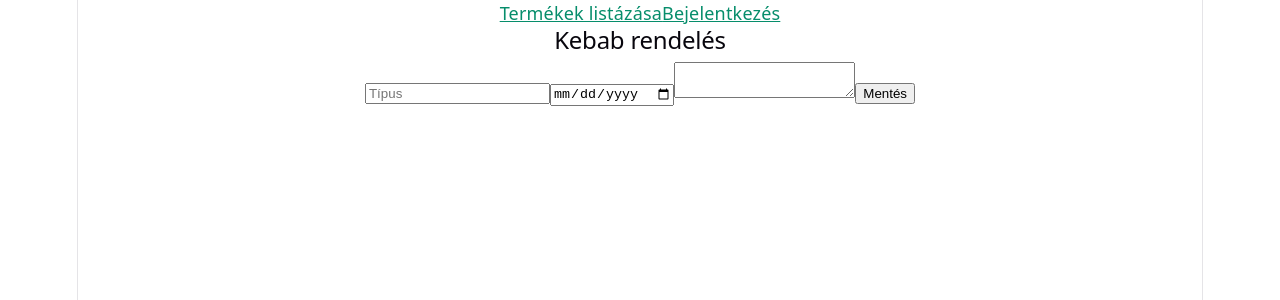
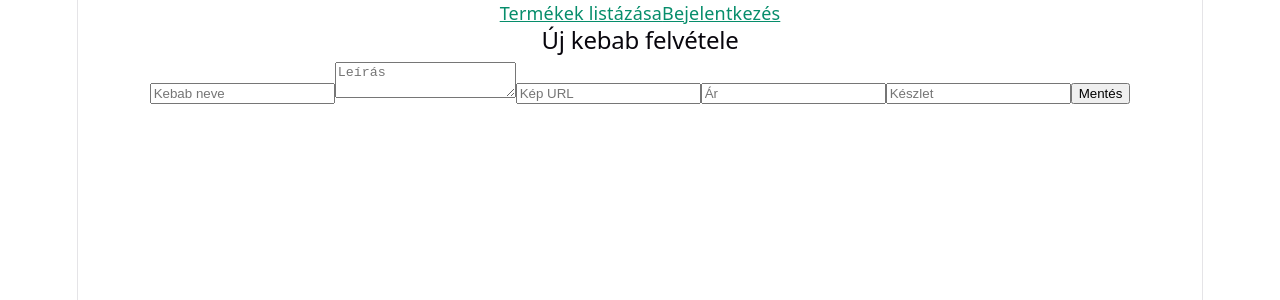
Before and after one commit to BZsombor7/react_final_project_BZS, a React (Vite) app in the folder BenedekFinal/frontend/: page /form in a window 1280 px wide. Shown: the top 300 px of the page. Built offline with nearby package versions, Linux system fonts and the light colour scheme; no server answers.

Commit message:
itemek kiiratasa kezdo + form

```diff
--- a/BenedekFinal/frontend/src/App.jsx
+++ b/BenedekFinal/frontend/src/App.jsx
@@ -34,9 +34,7 @@ function App() {
       <NavBar />
 
       <Routes>
-        <Route path="/" element={
-          <WebList webData={webData} />
-        } />
+        <Route path="/" element={<WebList webData={webData} refreshData={refreshData}/>}/>
 
         <Route path="/form" element={
           <WebForm refreshData={refreshData} />
--- a/BenedekFinal/frontend/src/components/WebForm.jsx
+++ b/BenedekFinal/frontend/src/components/WebForm.jsx
@@ -2,19 +2,23 @@ import { useRef } from 'react'
 import Swal from 'sweetalert2'
 
 const WebForm = ({ refreshData }) => {
-  const chooseRef = useRef()
-  const dateRef = useRef()
-  const notesRef = useRef()
+  const nameRef = useRef()
+  const descriptionRef = useRef()
+  const imgRef = useRef()
+  const priceRef = useRef()
+  const stockRef = useRef()
 
   const handleSubmit = async (e) => {
     e.preventDefault()
 
-    const choose = chooseRef.current.value
-    const date = dateRef.current.value
-    const notes = notesRef.current.value
+    const name = nameRef.current.value
+    const description = descriptionRef.current.value
+    const img_url = imgRef.current.value
+    const price = priceRef.current.value
+    const stock = stockRef.current.value
 
-    if (!choose || !date) {
-      Swal.fire('Hiba', 'Tölts ki mindent', 'error')
+    if (!name || !price || !stock) {
+      Swal.fire('Hiba', 'A név, ár és készlet kötelező!', 'error')
       return
     }
 
@@ -25,25 +29,29 @@ const WebForm = ({ refreshData }) => {
         authorization: localStorage.getItem('token')
       },
       body: JSON.stringify({
-        choose,
-        pickupDate: date,
-        notes
+        name,
+        description,
+        img_url,
+        price,
+        stock
       })
     })
 
     if (res.ok) {
-      Swal.fire('OK', 'Mentve', 'success')
+      Swal.fire('OK', 'Termék mentve!', 'success')
       refreshData()
     }
   }
 
   return (
     <form onSubmit={handleSubmit}>
-      <h2>Kebab rendelés</h2>
+      <h2>Új kebab felvétele</h2>
 
-      <input ref={chooseRef} placeholder="Típus" />
-      <input type="date" ref={dateRef} />
-      <textarea ref={notesRef} />
+      <input ref={nameRef} placeholder="Kebab neve" />
+      <textarea ref={descriptionRef} placeholder="Leírás" />
+      <input ref={imgRef} placeholder="Kép URL" />
+      <input ref={priceRef} type="number" placeholder="Ár" />
+      <input ref={stockRef} type="number" placeholder="Készlet" />
 
       <button>Mentés</button>
     </form>
--- a/BenedekFinal/frontend/src/components/WebItem.jsx
+++ b/BenedekFinal/frontend/src/components/WebItem.jsx
@@ -1,7 +1,7 @@
 import Swal from 'sweetalert2'
 import { useAuth } from '../context/loginContext'
 
-const WebItem = ({ item }) => {
+const WebItem = ({ item, refreshData }) => {
   const { isLogged } = useAuth()
 
   const handleDelete = async () => {
@@ -14,13 +14,25 @@ const WebItem = ({ item }) => {
 
     if (res.ok) {
       Swal.fire('Törölve', '', 'success')
+      refreshData()
     }
   }
 
   return (
     <div style={{ border: '1px solid gray', margin: 10, padding: 10 }}>
-      <h3>{item.choose}</h3>
-      <p>{item.notes}</p>
+      <h3>{item.name}</h3>
+      <p>{item.description}</p>
+
+      {item.img_url && (
+        <img
+          src={item.img_url}
+          alt={item.name}
+          style={{ width: "200px", borderRadius: "8px" }}
+        />
+      )}
+
+      <p><strong>Ár:</strong> {item.price} Ft</p>
+      <p><strong>Készlet:</strong> {item.stock} db</p>
 
       {isLogged && (
         <button onClick={handleDelete}>
--- a/BenedekFinal/frontend/src/components/WebList.jsx
+++ b/BenedekFinal/frontend/src/components/WebList.jsx
@@ -1,6 +1,6 @@
 import WebItem from "./WebItem";
 
-const WebList = ({ webData }) => {
+const WebList = ({ webData, refreshData }) => {
   const safeData = Array.isArray(webData) ? webData : [];
 
   if (safeData.length === 0) {
@@ -10,7 +10,11 @@ const WebList = ({ webData }) => {
   return (
     <div className="web-list">
       {safeData.map((item) => (
-        <WebItem key={item.id} item={item} />
+        <WebItem
+          key={item.id}
+          item={item}
+          refreshData={refreshData}   // 🔥 átadjuk
+        />
       ))}
     </div>
   );
```
